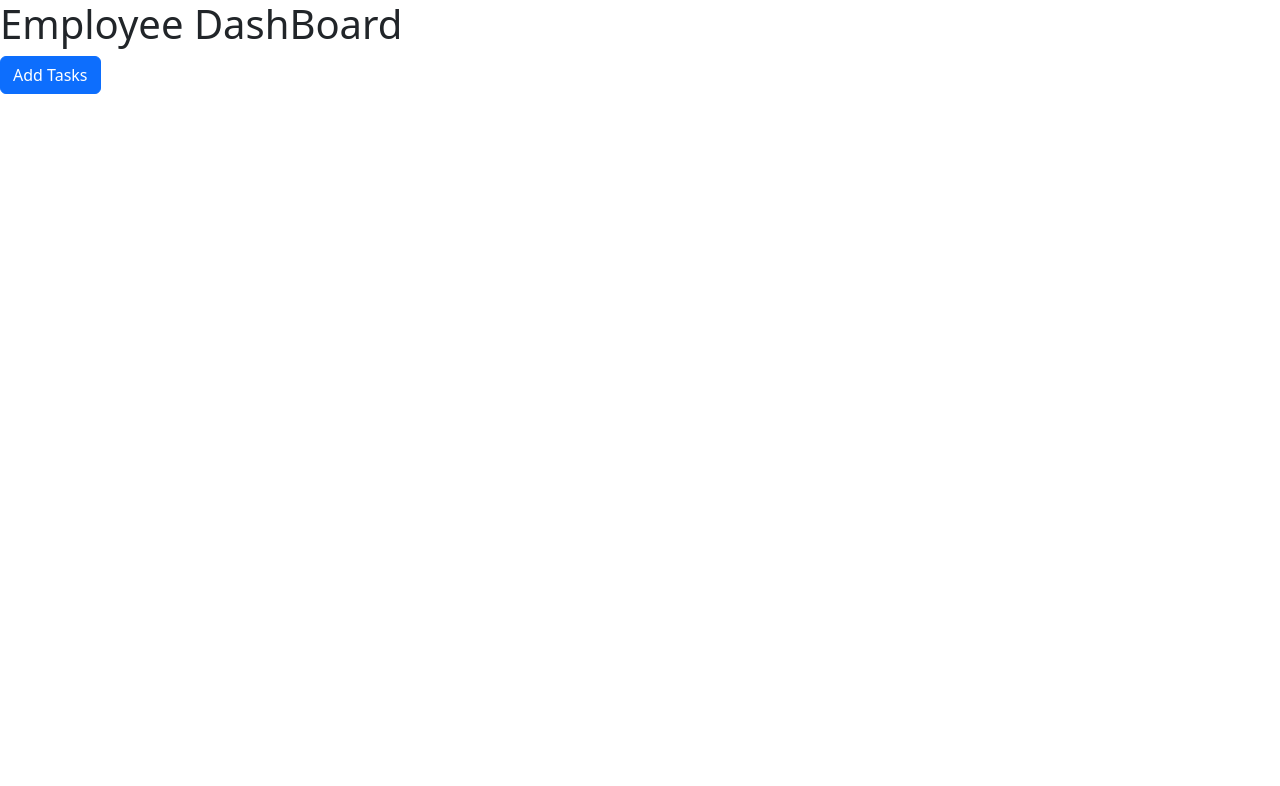
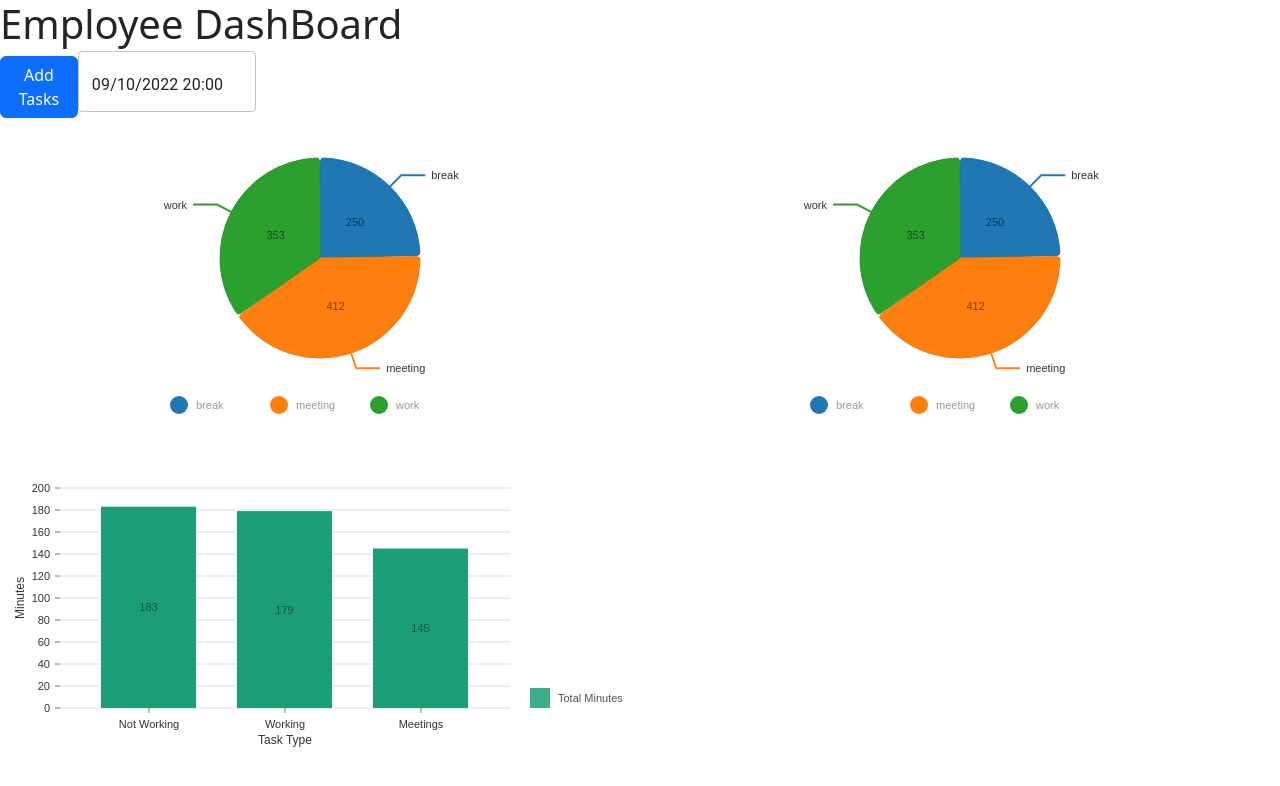
Before and after one commit to ShubhDeo/simployee-frontend, a React (Create React App) app: page /employees/1 in a window 1280 px wide. Shown: the top 786 px of the page. Built offline with nearby package versions, Linux system fonts and the light colour scheme.

Commit message:
added employees

```diff
--- a/package.json
+++ b/package.json
@@ -9,11 +9,15 @@
     "@material-ui/core": "^4.12.4",
     "@material-ui/pickers": "^3.3.10",
     "@mui/material": "^5.10.8",
+    "@nivo/bar": "^0.80.0",
+    "@nivo/core": "^0.80.0",
+    "@nivo/pie": "^0.80.0",
     "@testing-library/jest-dom": "^5.16.5",
     "@testing-library/react": "^13.4.0",
     "@testing-library/user-event": "^13.5.0",
     "bootstrap": "^5.2.2",
     "moment": "^2.29.4",
+    "nivo": "^0.31.0",
     "react": "^18.2.0",
     "react-bootstrap": "^2.5.0",
     "react-dom": "^18.2.0",
--- /dev/null
+++ b/src/Components/Barchart.js
@@ -0,0 +1,107 @@
+import { ResponsiveBar } from "@nivo/bar";
+
+export const Barchart = ({data}) => {
+  return (
+    <ResponsiveBar
+      data={data}
+      keys={["Total Minutes"]}
+      indexBy="Task Type"
+      margin={{ top: 50, right: 130, bottom: 50, left: 60 }}
+      padding={0.3}
+      valueScale={{ type: "linear" }}
+      indexScale={{ type: "band", round: true }}
+      colors={{ scheme: "dark2" }}
+    //   defs={[
+    //     {
+    //       id: "dots",
+    //       type: "patternDots",
+    //       background: "inherit",
+    //       color: "#38bcb2",
+    //       size: 4,
+    //       padding: 1,
+    //       stagger: true,
+    //     },
+    //     {
+    //       id: "lines",
+    //       type: "patternLines",
+    //       background: "inherit",
+    //       color: "#eed312",
+    //       rotation: -45,
+    //       lineWidth: 6,
+    //       spacing: 10,
+    //     },
+    //   ]}
+    //   fill={[
+    //     {
+    //       match: {
+    //         id: "fries",
+    //       },
+    //       id: "dots",
+    //     },
+    //     {
+    //       match: {
+    //         id: "sandwich",
+    //       },
+    //       id: "lines",
+    //     },
+    //   ]}
+      borderColor={{
+        from: "color",
+        modifiers: [["darker", 1.6]],
+      }}
+      axisTop={null}
+      axisRight={null}
+      axisBottom={{
+        tickSize: 5,
+        tickPadding: 5,
+        tickRotation: 0,
+        legend: "Task Type",
+        legendPosition: "middle",
+        legendOffset: 32,
+      }}
+      axisLeft={{
+        tickSize: 5,
+        tickPadding: 5,
+        tickRotation: 0,
+        legend: "Minutes",
+        legendPosition: "middle",
+        legendOffset: -40,
+      }}
+      labelSkipWidth={12}
+      labelSkipHeight={12}
+      labelTextColor={{
+        from: "color",
+        modifiers: [["darker", 1.6]],
+      }}
+      legends={[
+        {
+          dataFrom: "keys",
+          anchor: "bottom-right",
+          direction: "column",
+          justify: false,
+          translateX: 120,
+          translateY: 0,
+          itemsSpacing: 2,
+          itemWidth: 100,
+          itemHeight: 20,
+          itemDirection: "left-to-right",
+          itemOpacity: 0.85,
+          symbolSize: 20,
+          effects: [
+            {
+              on: "hover",
+              style: {
+                itemOpacity: 1,
+              },
+            },
+          ],
+        },
+      ]}
+      role="application"
+      ariaLabel="Nivo bar chart demo"
+      barAriaLabel={function (e) {
+        return e.id + ": " + e.formattedValue + " in task type: " + e.indexValue;
+      }}
+    />
+  );
+};
--- /dev/null
+++ b/src/Components/Piechart.js
@@ -0,0 +1,126 @@
+import { ResponsivePie } from "@nivo/pie";
+
+const Piechart = ({ data }) => {
+  return (
+    <ResponsivePie
+      data={data}
+      margin={{ top: 40, right: 80, bottom: 80, left: 80 }}
+      innerRadius={0}
+      padAngle={0.7}
+      cornerRadius={3}
+      activeOuterRadiusOffset={8}
+      borderWidth={1}
+      borderColor={{
+        from: "color",
+        modifiers: [["darker", 0.2]],
+      }}
+      colors={{scheme:"category10"}}
+      arcLinkLabelsSkipAngle={10}
+      arcLinkLabelsTextColor="#333333"
+      arcLinkLabelsThickness={2}
+      arcLinkLabelsColor={{ from: "color" }}
+      arcLabelsSkipAngle={10}
+      arcLabelsTextColor={{
+        from: "color",
+        modifiers: [["darker", 2]],
+      }}
+    //   defs={[
+    //     {
+    //       id: "dots",
+    //       type: "patternDots",
+    //       background: "inherit",
+    //       color: "rgba(255, 255, 255, 0.3)",
+    //       size: 4,
+    //       padding: 1,
+    //       stagger: true,
+    //     },
+    //     {
+    //       id: "lines",
+    //       type: "patternLines",
+    //       background: "inherit",
+    //       color: "rgba(193, 151, 151, 0.3)",
+    //       rotation: -45,
+    //       lineWidth: 6,
+    //       spacing: 10,
+    //     },
+    //   ]}
+    //   fill={[
+    //     {
+    //       match: {
+    //         id: "ruby",
+    //       },
+    //       id: "dots",
+    //     },
+    //     {
+    //       match: {
+    //         id: "c",
+    //       },
+    //       id: "dots",
+    //     },
+    //     {
+    //       match: {
+    //         id: "go",
+    //       },
+    //       id: "dots",
+    //     },
+    //     {
+    //       match: {
+    //         id: "python",
+    //       },
+    //       id: "dots",
+    //     },
+    //     {
+    //       match: {
+    //         id: "scala",
+    //       },
+    //       id: "lines",
+    //     },
+    //     {
+    //       match: {
+    //         id: "lisp",
+    //       },
+    //       id: "lines",
+    //     },
+    //     {
+    //       match: {
+    //         id: "elixir",
+    //       },
+    //       id: "lines",
+    //     },
+    //     {
+    //       match: {
+    //         id: "javascript",
+    //       },
+    //       id: "lines",
+    //     },
+    //   ]}
+      legends={[
+        {
+          anchor: "bottom",
+          direction: "row",
+          justify: false,
+          translateX: 0,
+          translateY: 56,
+          itemsSpacing: 0,
+          itemWidth: 100,
+          itemHeight: 18,
+          itemTextColor: "#999",
+          itemDirection: "left-to-right",
+          itemOpacity: 1,
+          symbolSize: 18,
+          symbolShape: "circle",
+          effects: [
+            {
+              on: "hover",
+              style: {
+                itemTextColor: "#000",
+              },
+            },
+          ],
+        },
+      ]}
+    />
+  );
+};
+
+export default Piechart;
--- a/src/pages/Employees/Employees.js
+++ b/src/pages/Employees/Employees.js
@@ -1,13 +1,78 @@
 import { useState } from "react";
 import { useParams } from "react-router-dom";
 import PopupForm from "../../Components/PopupForm";
+import Piechart from "../../Components/Piechart";
+import DateTime from "../../Components/DateTime";
+import { MuiPickersUtilsProvider } from "@material-ui/pickers";
+import MomentUtils from "@date-io/moment";
+import { Barchart } from "../../Components/Barchart";
 
 function Employees() {
+  const data = [
+    {
+      id: "break",
+      label: "break",
+      value: 250,
+      color: "hsl(227, 70%, 50%)",
+    },
+    {
+      id: "meeting",
+      label: "meeting",
+      value: 412,
+      color: "hsl(130, 88%, 51%)",
+    },
+    {
+      id: "work",
+      label: "work",
+      value: 353,
+      color: "hsl(4, 94%, 49%)",
+    },
+  ];
+
+  const data2 = [
+    {
+      "Task Type": "Not Working",
+      "Total Minutes": 183,
+      "Total MinutesColor": "hsl(294, 70%, 50%)",
+    },
+    {
+      "Task Type": "Working",
+      "Total Minutes": 179,
+      "Total MinutesColor": "hsl(64, 70%, 50%)",
+    },
+    {
+      "Task Type": "Meetings",
+      "Total Minutes": 145,
+      "Total MinutesColor": "hsl(222, 70%, 50%)",
+    },
+  ];
   const { id } = useParams();
+  const [info, setInfo] = useState();
   return (
     <div className="employees">
       <h1>Employee DashBoard</h1>
-      <PopupForm />
+      <div style={{ display: "flex", width: "20%" }}>
+        {/* Pop-up form */}
+        <PopupForm />
+        <MuiPickersUtilsProvider utils={MomentUtils}>
+          <DateTime />
+        </MuiPickersUtilsProvider>
+      </div>
+
+      {/* Pie Chart */}
+      <div style={{ display: "flex" }}>
+        <div style={{ height: "40vh", width: "50%" }}>
+          <Piechart data={data} />
+        </div>
+        <div style={{ height: "40vh", width: "50%" }}>
+          <Piechart data={data} />
+        </div>
+      </div>
+
+      {/* Bar Chart */}
+      <div style={{ height: "40vh", width: "50%" }}>
+        <Barchart data={data2} />
+      </div>
     </div>
   );
 }
```
Also changed, not shown: 1 other file (tests, documents, lock files or other folders).
